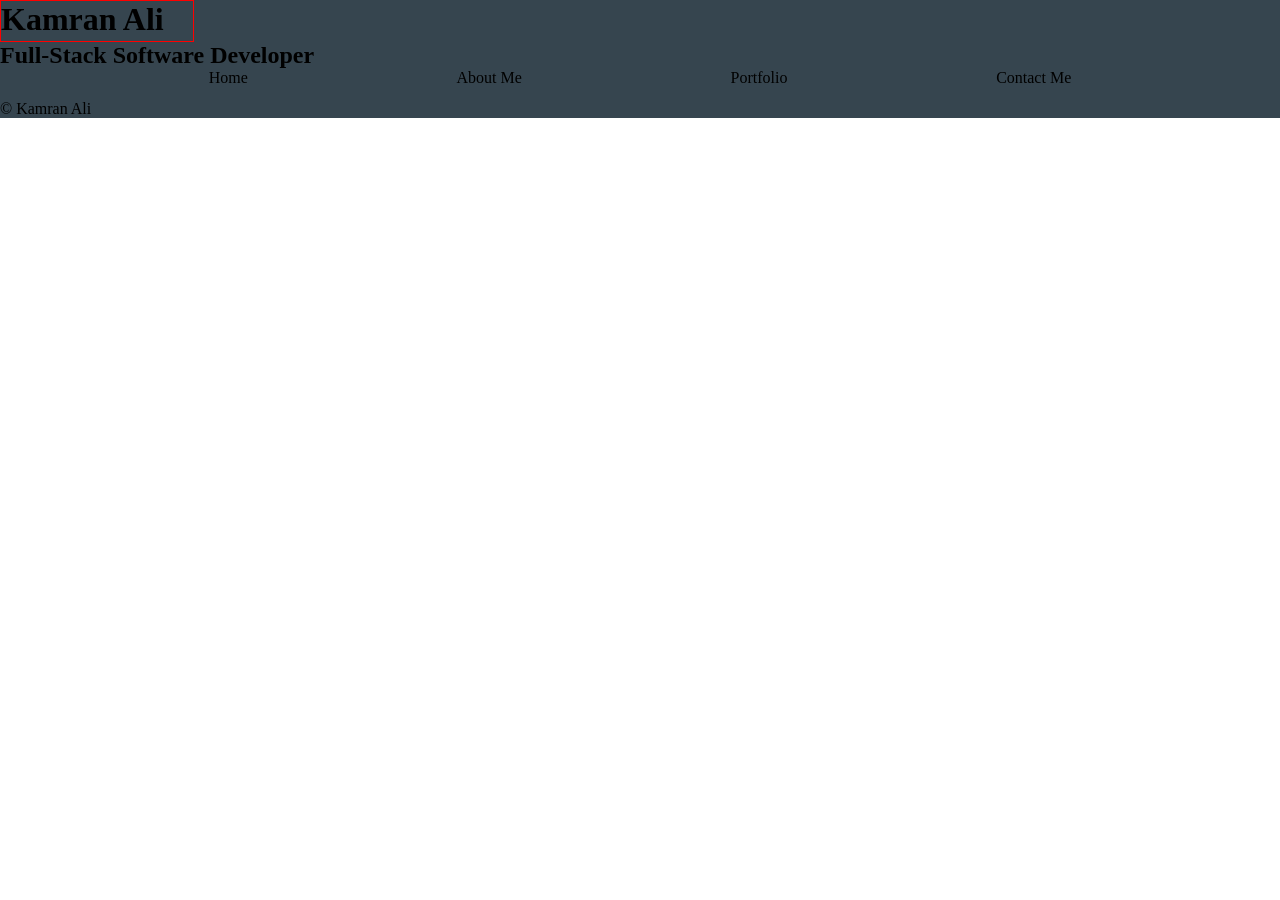
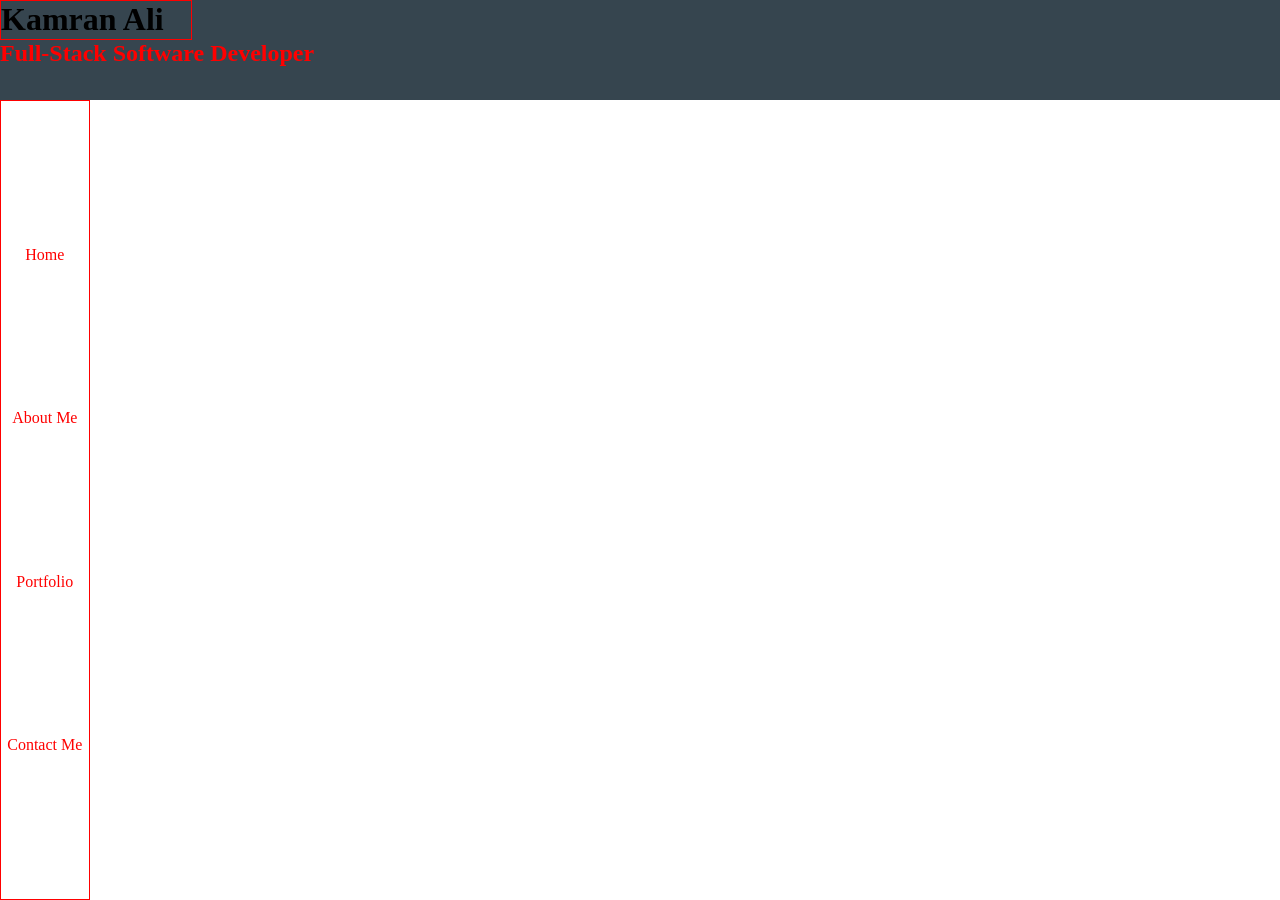
Before and after one commit to kgali21/kam-portfolio, a React app: page / in a window 1280 px wide. Before the commit the page ends 800 px from the top, so only its background shows below. Built offline with nearby package versions, Linux system fonts and the light colour scheme.

Commit message:
changed header nav bar to side nav bar

```diff
--- a/src/components/App.js
+++ b/src/components/App.js
@@ -1,12 +1,14 @@
 import React from 'react';
 import Header from './Header';
-import Footer from './Footer';
+import SideBarNav from './SideBarNav';
+// import Footer from './Footer';
 
 export default function App() {
   return (
     <>
       <Header />
-      <Footer />
+      <SideBarNav />
+      {/* <Footer /> */}
     </>
   );
 }
--- a/src/components/Header.css
+++ b/src/components/Header.css
@@ -1,5 +1,6 @@
 *{
   margin: 0;
+  box-sizing: border-box;
 }
 
 .Header {
@@ -22,5 +23,5 @@
 }
 
 .Role{
-
+  color: red;
 }
--- a/src/components/Header.js
+++ b/src/components/Header.js
@@ -6,12 +6,12 @@ const Header = () => (
     <header className={styles.Header}>
       <h1 className={styles.Name}>Kamran Ali</h1>
       <h2 className={styles.Role}>Full-Stack Software Developer</h2>
-      <nav className={styles.Nav}>
+      {/* <nav className={styles.Nav}>
         <p>Home</p>
         <p>About Me</p>
         <p>Portfolio</p>
         <p>Contact Me</p>
-      </nav>
+      </nav> */}
     </header>
   </>
 );
--- /dev/null
+++ b/src/components/SideBarNav.css
@@ -0,0 +1,15 @@
+* {
+  margin: 0;
+  box-sizing: border-box;
+}
+
+.Nav {
+  display: flex;
+  flex-direction: column;
+  align-items: center;
+  justify-content: space-evenly;
+  height: 100vh;
+  width: 7vw;
+  color: red;
+  border: red 1px solid;
+}
--- /dev/null
+++ b/src/components/SideBarNav.js
@@ -0,0 +1,17 @@
+import React from 'react';
+import styles from './SideBarNav.css';
+
+const SideBarNav = () => (
+  <>
+    <div className={styles.SideBarNav}>
+      <nav className={styles.Nav}>
+        <p>Home</p>
+        <p>About Me</p>
+        <p>Portfolio</p>
+        <p>Contact Me</p>
+      </nav>
+    </div>
+  </>
+);
+
+export default SideBarNav;
```
